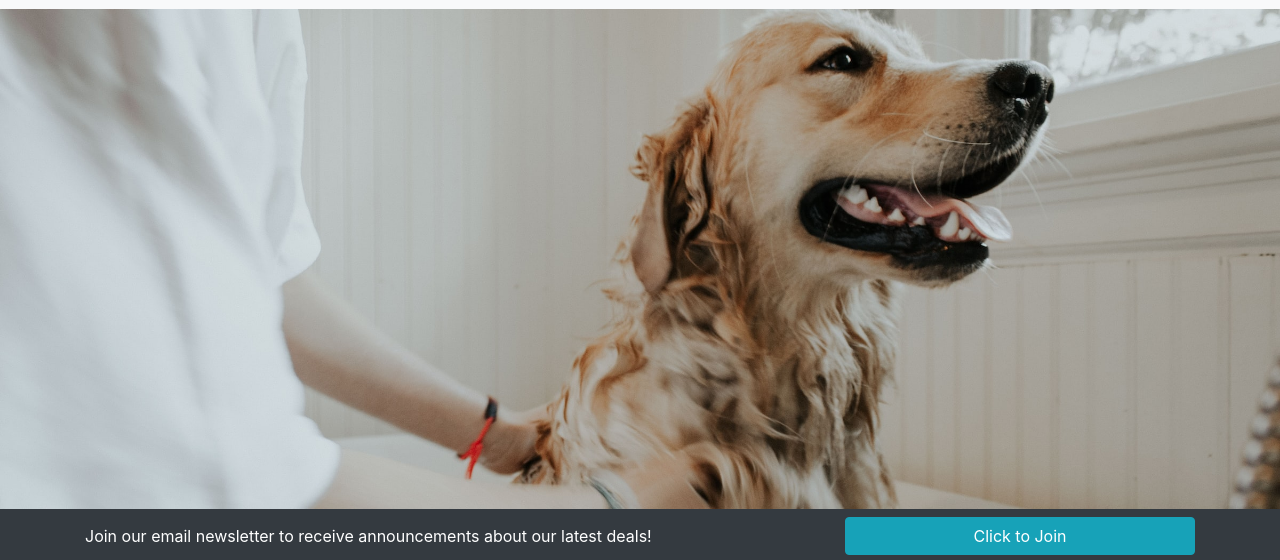
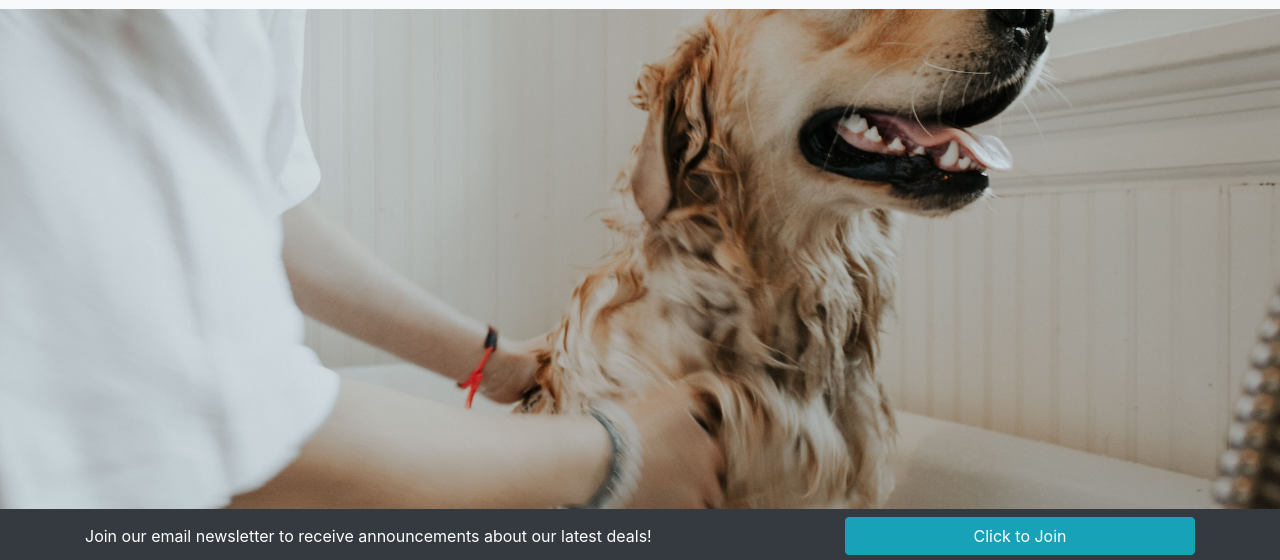
Before and after one commit to SoSoSammy/dog-washing-business, a plain HTML site: page index.html in a window 1280 px wide. Shown: the part 55-615 px from the top of the page. Drawn offline with nearby package versions, Linux system fonts and the light colour scheme.

Commit message:
Update styles.css

```diff
--- a/styles.css
+++ b/styles.css
@@ -4,7 +4,8 @@
     padding: 100px;
     height: 500px;
     background-attachment: fixed;
-    background-position: 75% 30%;
+    /* background-position: 75% 30%; */
+    background-position: center;
     background-repeat: no-repeat;
     background-size: cover;
 }
```
